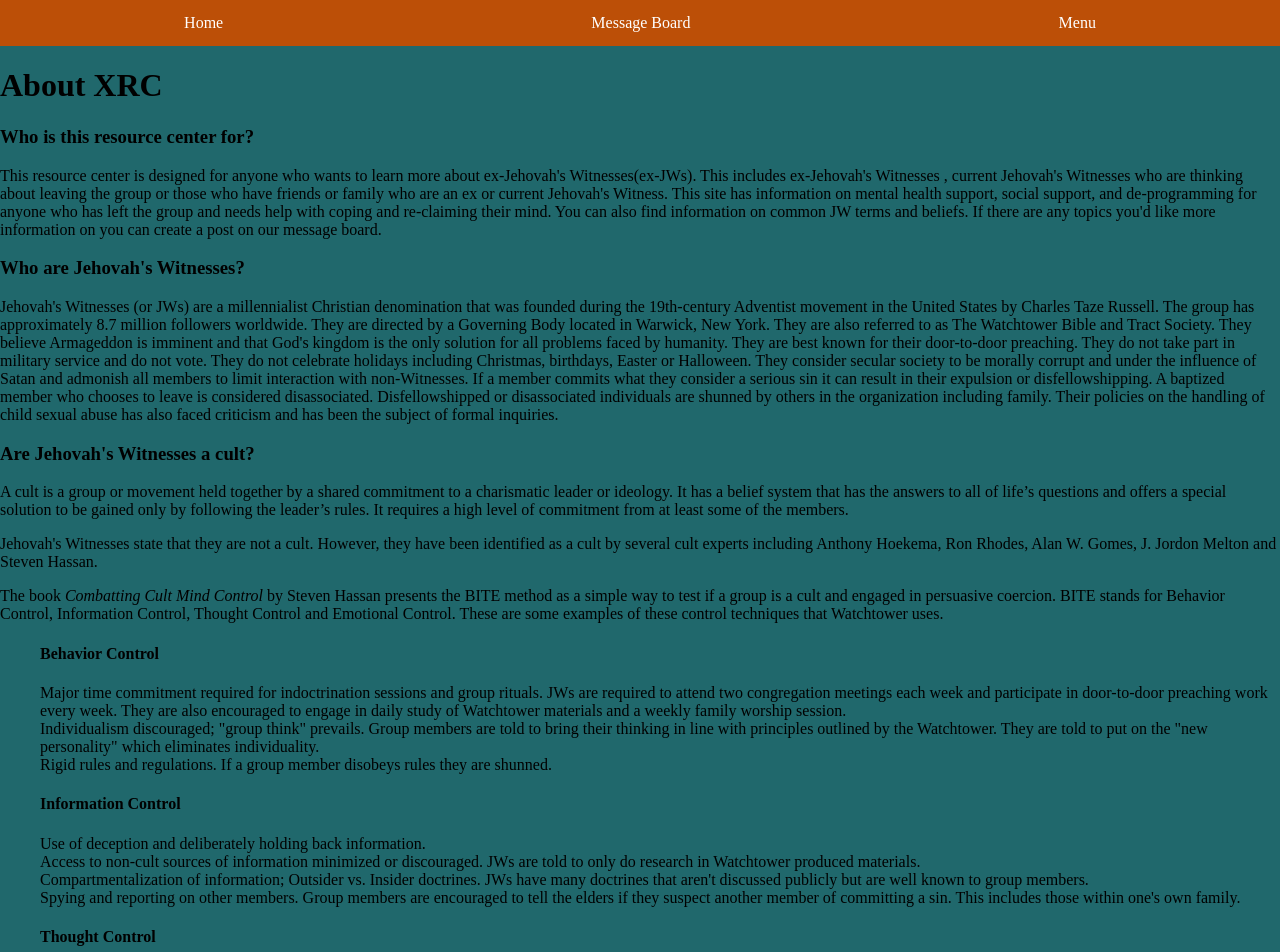
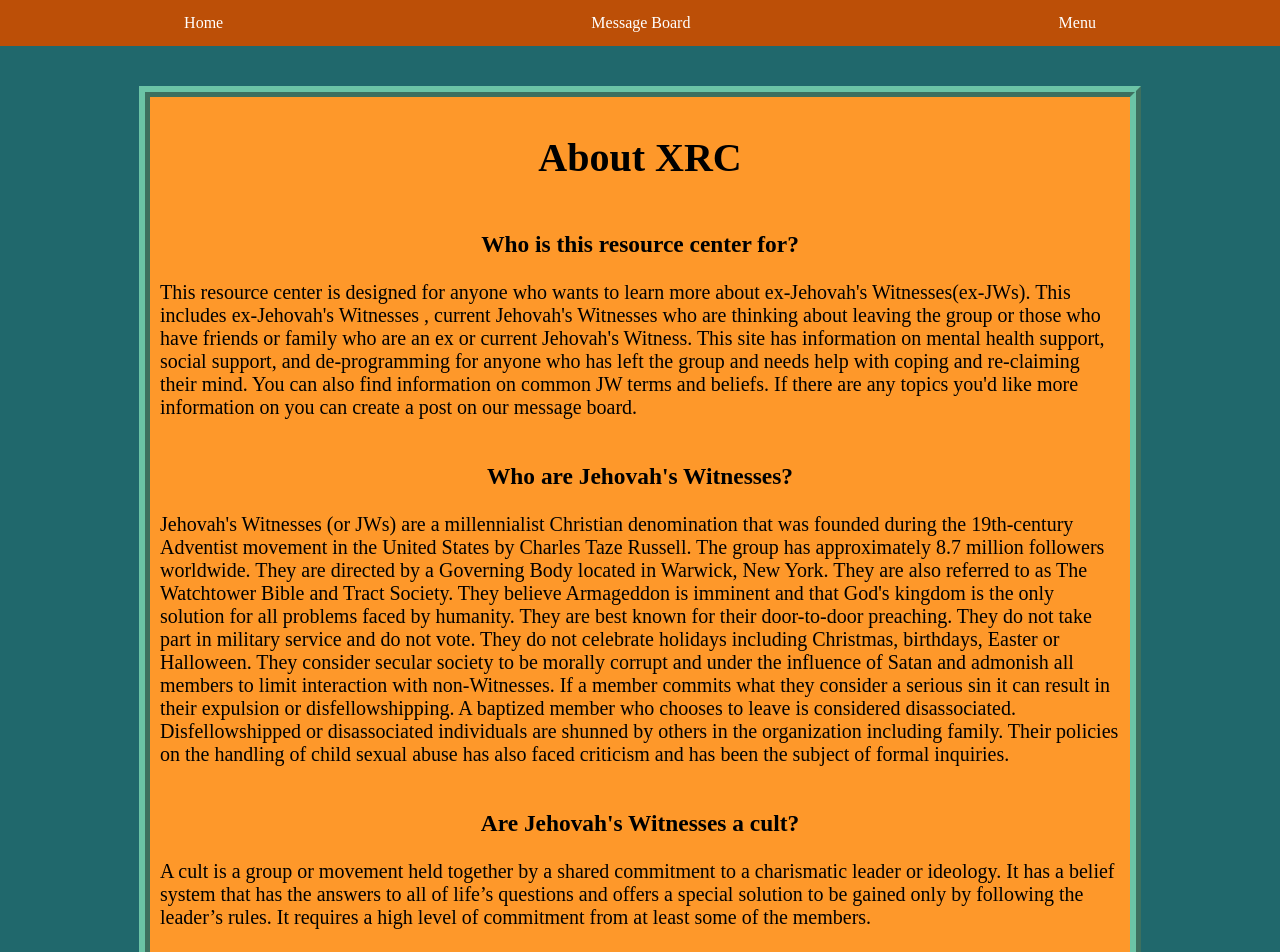
Before and after one commit to margenta2/finalproject-frontend, a React (Create React App) app in the folder finalproject-frontend/: page /about in a window 1280 px wide. Shown: the top 952 px of the page. Built offline with nearby package versions, Linux system fonts and the light colour scheme; a web font is replaced by a local one.

Commit message:
about css

```diff
--- a/finalproject-frontend/src/App.css
+++ b/finalproject-frontend/src/App.css
@@ -228,3 +228,13 @@ img {
   padding: 10px;
   font-size: 20px;
 }
+
+.content p {
+  text-align: left;
+}
+
+.about-list li {
+  list-style-type: square;
+  text-align: left;
+  margin: 5px;
+}
--- a/finalproject-frontend/src/components/About.js
+++ b/finalproject-frontend/src/components/About.js
@@ -25,8 +25,8 @@ const About = () => {
             </div>
 
 
-            <div className="about-body body">
-
+            <div className="about-body main-body">
+                <div className="content">
                     <h1>About XRC</h1>
 
                     <div className="about-content body-content">
@@ -39,7 +39,7 @@ const About = () => {
                         <p>Jehovah's Witnesses (or JWs) are a millennialist Christian denomination that was founded during the 19th-century Adventist movement in the United States by Charles Taze Russell. The group has approximately 8.7 million followers worldwide. They are directed by a Governing Body located in Warwick, New York. They are also referred to as The Watchtower Bible and Tract Society. They believe Armageddon is imminent and that God's kingdom is the only solution for all problems faced by humanity. They are best known for their door-to-door preaching. They do not take part in military service and do not vote. They do not celebrate holidays including Christmas, birthdays, Easter or Halloween. They consider secular society to be morally corrupt and under the influence of Satan and admonish all members to limit interaction with non-Witnesses. If a member commits what they consider a serious sin it can result in their expulsion or disfellowshipping. A baptized member who chooses to leave is considered disassociated. Disfellowshipped or disassociated individuals are shunned by others in the organization including family. Their policies on the handling of child sexual abuse has also faced criticism and has been the subject of formal inquiries. </p>
                     </div>
 
-                <div className="about-content body-content">
+                    <div className="about-content about-list">
                         <h3>Are Jehovah's Witnesses a cult?</h3>
                         <p>	A cult is a group or movement held together by a shared commitment to a charismatic leader or ideology. It has a belief system that has the answers to all of life’s questions and offers a special solution to be gained only by following the leader’s rules. It requires a high level of commitment from at least some of the members.</p>
                         <p>Jehovah's Witnesses state that they are not a cult. However, they have been identified as a cult by several cult experts including Anthony Hoekema, Ron Rhodes, Alan W. Gomes, J. Jordon Melton and Steven Hassan.</p>
@@ -71,6 +71,9 @@ const About = () => {
                 </div>
 
                 </div>
+
+
+        </div>
     )
 }
 
```
Lines whose indentation alone changed are shown as unchanged.
